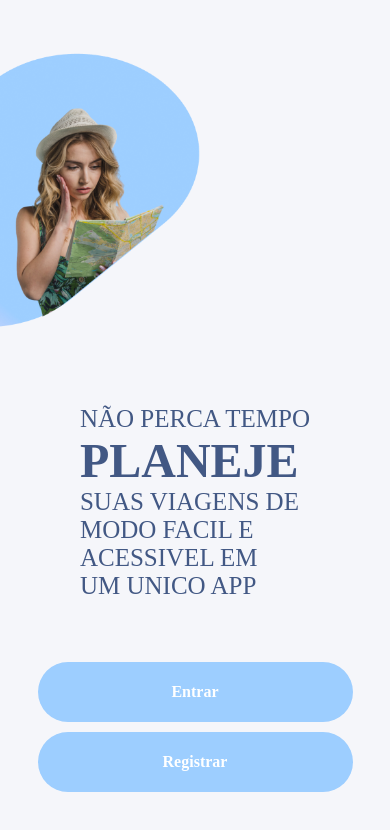
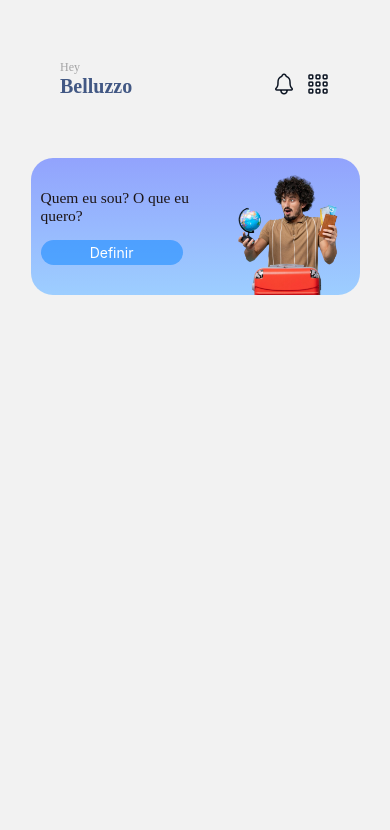
Before and after one commit to bellujrb/copastur-fiap, a React Native app: screen /home in a window 390 px wide. Shown: the top 830 px of the page. Built offline with nearby package versions, Linux system fonts and the light colour scheme.

Commit message:
copastur-fiap

```diff
--- a/package.json
+++ b/package.json
@@ -14,7 +14,8 @@
     "expo": "~48.0.15",
     "expo-status-bar": "~1.4.4",
     "react": "18.2.0",
-    "react-native": "0.71.7"
+    "react-native": "0.71.7",
+    "expo-linear-gradient": "~12.1.2"
   },
   "devDependencies": {
     "@babel/core": "^7.20.0",
--- /dev/null
+++ b/src/components/home/button.tsx
@@ -0,0 +1,18 @@
+import React from 'react-native';
+import { TouchableOpacity, Text } from 'react-native';
+import { homebutton } from '../../style/header/style';
+
+interface Props {
+    name: string;
+}
+
+export default function ButtonHome(props: Props){
+
+    return (
+        <TouchableOpacity style={homebutton.minibutton}>
+            <Text style={{
+                color: 'white'
+            }}>{props.name}</Text>
+        </TouchableOpacity>
+    )
+}
--- a/src/navigation/index.tsx
+++ b/src/navigation/index.tsx
@@ -5,6 +5,7 @@ import Welcome from "../screens/welcome";
 import Auth from "../screens/auth/register";
 import Login from "../screens/auth/login";
 import Register from "../screens/auth/register";
+import Home from "../screens/home";
 
 export type RootStackParams = {
     welcome: undefined;
@@ -43,6 +44,14 @@ export default function Screens(){
                         headerShown: false
                     }}
                 />
+
+                <Stack.Screen
+                    name="home"
+                    component={Home}
+                    options={{
+                        headerShown: false
+                    }}
+                />
             </Stack.Navigator>
         </NavigationContainer>
     )
--- a/src/screens/auth/login/index.tsx
+++ b/src/screens/auth/login/index.tsx
@@ -5,8 +5,13 @@ import { Input } from '../../../components/global/input';
 import { global, input } from '../../../style/global/style';
 import Button from '../../../components/global/button';
 import { confirmregister, loginbutton } from '../../../constants/string';
+import { RootStackParams } from '../../../navigation';
+import { StackNavigationProp } from '@react-navigation/stack';
+import { useNavigation } from '@react-navigation/native';
 
 export default function Login(){
+
+    const nav = useNavigation<StackNavigationProp<RootStackParams>>();
 
     return (
         <View>
@@ -33,7 +38,7 @@ export default function Login(){
 
                 { /* Button Register */ }
                     <Button nameButton={loginbutton} destiny={() => {
-                        alert('Cadastrado')
+                        nav.navigate('home')
                     }}/>
                 { /* End Button Register */ }
 
--- /dev/null
+++ b/src/screens/home/index.tsx
@@ -0,0 +1,58 @@
+import React from 'react';
+import { View, Text, TouchableOpacity, Image } from 'react-native'
+import Ionicons from '@expo/vector-icons/Ionicons';
+import { header, homebutton } from '../../style/header/style';
+import { global } from '../../style/global/style';
+import ButtonHome from '../../components/home/button';
+import { LinearGradient } from 'expo-linear-gradient';
+import my from '../../assets/images/my.png';
+
+
+export default function Home(){
+
+    return (
+        <View>
+        {/* Header Start */}
+        <View style={header.top}>
+        <View>
+            <Text style={header.name}>Hey</Text>
+            <Text style={header.subtitle}>Belluzzo</Text>
+        </View>
+
+            <View style={global.row}>
+                <TouchableOpacity>
+                    <Ionicons name="notifications-outline" size={24} color="#0C1523" style={header.spaceicon}/>
+                </TouchableOpacity>
+
+                <TouchableOpacity>
+                <Ionicons name="apps-outline" size={24} color="#0C1523" style={header.spaceicon}/>
+                </TouchableOpacity>
+            </View>
+        </View>
+
+        {/* Buttoes */}
+        <View style={homebutton.align}>
+
+        <LinearGradient colors={['#92A3FD', '#9DCEFF']} style={homebutton.hbutton1}>
+            <View style={{
+                width: '55%'
+            }}>
+                <Text style={homebutton.title}>Quem eu sou? O que eu quero?</Text>
+                <ButtonHome name='Definir'/>
+            </View>
+
+            <Image source={my} style={{
+                width: 210,
+                height: 124,
+
+                transform: [
+                    { translateX: -30 },
+                    { translateY: 6 }
+                ],
+            }}/>
+        </LinearGradient>
+        </View>
+
+        </View>
+    )
+}
--- a/src/style/global/style.tsx
+++ b/src/style/global/style.tsx
@@ -4,6 +4,9 @@ export const global = StyleSheet.create({
     organize:{
         justifyContent: 'center',
         alignItems: 'center'
+    },
+    row:{
+        flexDirection: 'row'
     }
 })
 
--- /dev/null
+++ b/src/style/header/style.tsx
@@ -0,0 +1,68 @@
+import { StyleSheet } from "react-native"
+
+export const header = StyleSheet.create({
+    top:{
+        width: '100%',
+        justifyContent: 'space-between',
+        alignItems: 'center',
+        flexDirection: 'row',
+        padding: 60,
+    },
+    name:{
+        fontFamily: 'General Sans',
+        fontWeight: '400',
+        fontSize: 12,
+
+        color: '#A4A4A5'
+    },
+    subtitle:{
+        fontFamily: 'General Sans',
+        fontWeight: '700',
+        fontSize: 20,
+
+        color: '#425884'
+    },
+    spaceicon:{
+        marginTop: 10,
+        marginLeft: 10
+    }
+})
+
+export const homebutton = StyleSheet.create({
+    align:{
+        justifyContent: 'center',
+        alignItems: 'center',
+    },
+    hbutton1:{
+        padding: 10,
+        width: 329,
+        height: 137,
+
+        backgroundColor: '#9DCEFF',
+
+        justifyContent: 'space-between',
+        alignItems: 'center',
+
+        flexDirection: 'row',
+        borderRadius: 22
+    },
+    title:{
+        fontFamily: 'General Sans',
+        fontWeight: '500',
+        fontSize: 15.5,
+
+        color: '#1D1617'
+    },
+    minibutton:{
+        marginTop: 15,
+
+        width: 142.04,
+        height: 25,
+
+        backgroundColor: 'rgba(0, 128, 255, 0.49)',
+        borderRadius: 50,
+
+        justifyContent: 'center',
+        alignItems: 'center'
+    }
+})
```
Also changed, not shown: src/assets/images/my.png (added), 1 other file (tests, documents, lock files or other folders).
